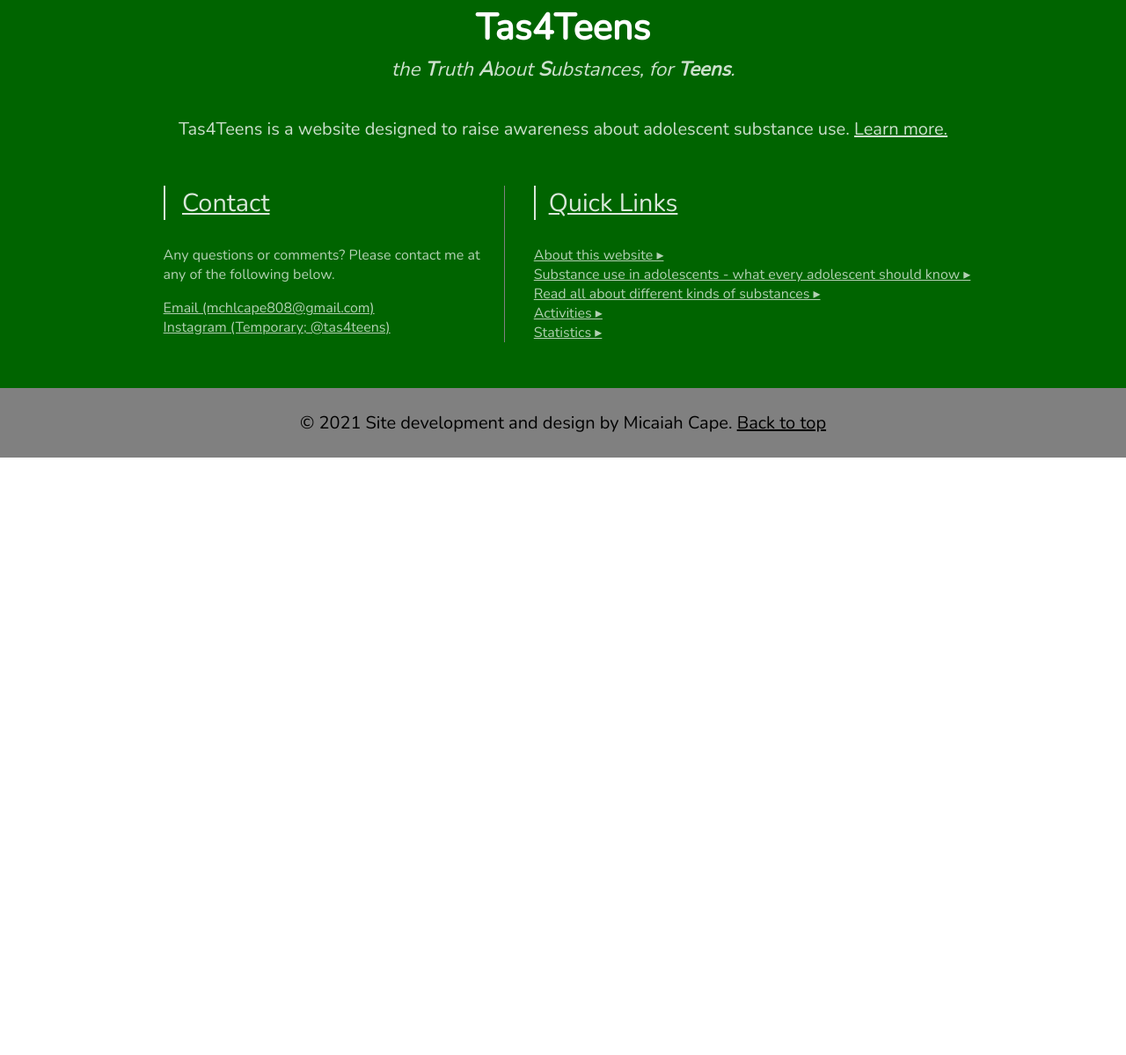
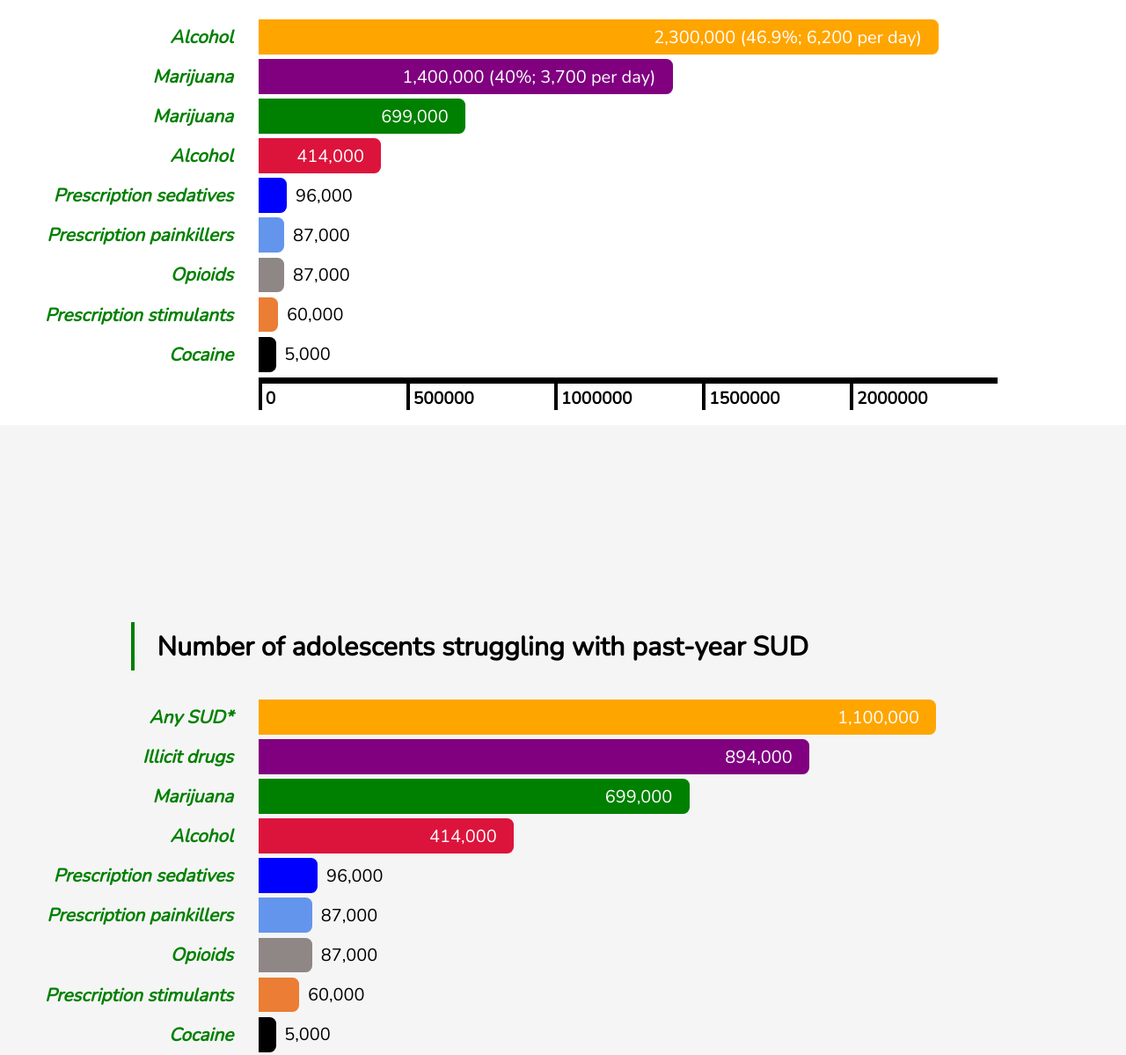
Before and after one commit to tas4teens/h, a plain HTML site: page statistics.html in a window 1280 px wide. Shown: the part 1360-2559 px from the top of the page at 88% size. Before the commit the page ends 1880 px from the top, so only its background shows below. Drawn offline with nearby package versions, Linux system fonts and the light colour scheme.

Commit message:
more statistics done

```diff
--- a/css/statistics.css
+++ b/css/statistics.css
@@ -64,6 +64,15 @@
 
  }
 
+ #graphScale1{
+   border-top: 6px solid black;
+   margin-top: 0.3%;
+   margin-left: 23.2%;
+   width: 65%;
+   display: flex;
+
+}
+
  .percentDiv{
     border-left: 4px solid black;
     border-top: 1px solid black;
@@ -111,6 +120,12 @@ hr{
    margin-right: 30%;
    margin-top: 4%;
    margin-bottom: 4%;
+}
+
+#sud{
+   background-color: whitesmoke;
+   margin-top: 0;
+   padding-top: 15%;
 }
 
 
--- a/js/statistics.js
+++ b/js/statistics.js
@@ -26,12 +26,87 @@ var listOfFirstDrugs = [
 
 {Drug: 'Cocaine', Stat: [['12th grade', 4.1, 2.9, 0.8, 'No data available'], ['10th grade', 1.6, 1.1, 0.4, 'No data available'], ['8th grade', 1.6, 0.5, 0.1, 'No data available']], color: 'brown'}];
 
-function drawFirstGraph(maxStat, increment, row, col){
+var listOfInitiation = [{drug: 'Alcohol', stat: 2300000, color: 'orange', display: '2,300,000 (46.9%; 6,200 per day)'},
+{drug: 'Marijuana', stat: 1400000, color: 'purple', display: '1,400,000 (40%; 3,700 per day)'},
+{drug: 'Marijuana', stat: 699000, color: 'green', display: '699,000'},
+{drug: 'Alcohol', stat: 414000, color: 'crimson', display: '414,000'},
+{drug: 'Prescription sedatives', stat: 96000, color: 'blue', display: '96,000'},
+{drug: 'Prescription painkillers', stat: 87000, color: 'cornflowerblue', display: '87,000'},
+{drug: 'Opioids', stat: 87000, color: '#8f8786', display: '87,000'},
+{drug: 'Prescription stimulants', stat: 66000, color: '#eb7d34', display: '60,000'},
+{drug: 'Cocaine', stat: 5000, color: 'black', display: '5,000'}];
+
+var listOfSUD = [{drug: 'Any SUD*', stat: 1100000, color: 'orange', display: '1,100,000'},
+{drug: 'Illicit drugs', stat: 894000, color: 'purple', display: '894,000'},
+{drug: 'Marijuana', stat: 699000, color: 'green', display: '699,000'},
+{drug: 'Alcohol', stat: 414000, color: 'crimson', display: '414,000'},
+{drug: 'Prescription sedatives', stat: 96000, color: 'blue', display: '96,000'},
+{drug: 'Prescription painkillers', stat: 87000, color: 'cornflowerblue', display: '87,000'},
+{drug: 'Opioids', stat: 87000, color: '#8f8786', display: '87,000'},
+{drug: 'Prescription stimulants', stat: 66000, color: '#eb7d34', display: '60,000'},
+{drug: 'Cocaine', stat: 5000, color: 'black', display: '5,000'}];
+
+function drawNormalGraph(max, incr, destination, source){
+    for(var i = 0; i<source.length; i++){
+        var newCont = document.createElement('div');
+        newCont.className = 'container';
+        document.getElementsByClassName('graph')[destination].appendChild(newCont);
+    }
+
+    for(var i = 0; i<source.length; i++){
+        var drugName = document.createElement('section');
+        drugName.className = 'graphText';
+        drugName.innerHTML = source[i].drug;
+        document.getElementsByClassName('graph')[destination].getElementsByClassName('container')[i].appendChild(drugName);
+    }
+
+    for(var i = 0; i<source.length; i++){
+        var bar = document.createElement('div');
+        bar.className = 'graphBars';
+        document.getElementsByClassName('graph')[destination].getElementsByClassName('container')[i].appendChild(bar);
+    }
+
+    for(var i = 0; i<source.length; i++){
+
+        var drugStat = document.getElementsByClassName('graph')[destination].getElementsByClassName('graphBars')[i];
+        var drugStatWidth = ((source[i].stat/max) * 65) - 1.5;
+        drugStat.style.width = drugStatWidth + '%';
+        if (drugStatWidth > 6){
+            drugStat.innerHTML = source[i].display;
+        }else{
+            var outsideText = document.createElement('p');
+            outsideText.className = 'outsideText';
+            outsideText.innerHTML = source[i].display;
+            document.getElementsByClassName('graph')[destination].getElementsByClassName('container')[i].appendChild(outsideText);
+        }
+
+        drugStat.style.backgroundColor = source[i].color;
+
+    }
+
+    var line = document.createElement('div');
+    line.id = 'graphScale1';
+    document.getElementsByClassName('graph')[destination].appendChild(line);
+
+    for(var i = 0; i< (max/incr); i++){
+        var percentages = document.createElement('div');
+        percentages.className = 'percentDiv';
+        percentages.innerHTML = (i*incr);
+        document.getElementById('graphScale1').appendChild(percentages);
+    }
+
+    for(var i = 0; i< (max/incr); i++){
+        document.getElementsByClassName('graph')[destination].getElementsByClassName('percentDiv')[i].style.width = (100 / (max/incr)) + '%';
+        document.getElementsByClassName('graph')[destination].getElementsByClassName('percentDiv')[i].style.maxWidth = (100 / (max/incr)) + '%';
+    }
+}
+
+function drawFirstGraph(maxStat, increment, row, col, destination){
     trimmed = [];
         for(var i = 0; i<listOfFirstDrugs.length; i++){
             var newCont = document.createElement('div');
             newCont.className = 'container';
-            document.getElementById('graph1').appendChild(newCont);
+            document.getElementsByClassName('graph')[destination].appendChild(newCont);
         }
 
         for(var i = 0; i<listOfFirstDrugs.length; i++){
@@ -72,7 +147,7 @@ function drawFirstGraph(maxStat, increment, row, col){
 
         var line = document.createElement('div');
         line.id = 'graphScale';
-        document.getElementById('graph1').appendChild(line);
+        document.getElementsByClassName('graph')[destination].appendChild(line);
 
         for(var i = 0; i< (maxStat/increment); i++){
             var percentages = document.createElement('div');
@@ -255,7 +330,7 @@ function changeGradeGraph(){
 
     var temp = listofgrades.indexOf(document.getElementsByClassName('grade')[0].innerHTML);
     var temp1 = listofprevalences.indexOf(g.innerHTML)
-    drawFirstGraph(scale[temp][temp1][0], scale[temp][temp1][1], temp, temp1);
+    drawFirstGraph(scale[temp][temp1][0], scale[temp][temp1][1], temp, temp1, 0);
 }
 
 function changePrevalenceGraph(){
@@ -276,10 +351,12 @@ function changePrevalenceGraph(){
 
     var temp = listofgrades.indexOf(g.innerHTML);
     var temp1 = listofprevalences.indexOf(document.getElementsByClassName('prevalenceOfUse')[0].innerHTML);
-    drawFirstGraph(scale[temp][temp1][0], scale[temp][temp1][1], temp, temp1);
+    drawFirstGraph(scale[temp][temp1][0], scale[temp][temp1][1], temp, temp1, 0);
 }
 
-drawFirstGraph(65, 13, 0, 1);
+drawFirstGraph(65, 13, 0, 1, 0);
+drawNormalGraph(1200000, 300000, 2, listOfSUD);
+drawNormalGraph(2500000, 500000, 1, listOfInitiation);
 
 createDropDowns();
 
--- a/statistics.html
+++ b/statistics.html
@@ -83,7 +83,7 @@
         <p class = 'graphTitle'>Prevalence of use in the past year of selected substances among 12th graders, 2020</p>
         <p class = 'graphSubTitle'>*Prevalence of use: The proportion of the population who has used a particular substance in a certain period. For example, if alcohol's prevalence of use within the past year is 40%, it means 40% of people used alcohol at least once in the past year.</p>
         <p class = 'graphSubTitle'>The graph is interactive! Select a grade level and a duration for prevalence of use. If a substance did not show up, no data is available for that substance. (Source: <a href="https://www.drugabuse.gov/drug-topics/trends-statistics/monitoring-future/monitoring-future-study-trends-in-prevalence-various-drugs" target = '_blank' class = 'citations'>Monitoring The Future</a>)</p>
-        <div id = 'graph1'>
+        <div class = 'graph'>
             <div id = 'graph1Selection'>
                 <div id = 'graph1Left'>
                     <p id = 'selectGrade'>Select a grade...</p>
@@ -103,7 +103,14 @@
     </section>
 
     <section id = 'initiation'>
-        <p class = 'graphTitle'>Initiation (starting) of substance use</p>
+        <p class = 'graphTitle'>Number of adolescents that started to use a substance in the past year</p>
+        <div class = 'graph'></div>
+    </div>
+
+
+    <section id = 'sud'>
+        <p class = 'graphTitle'>Number of adolescents struggling with past-year SUD</p>
+        <div class = 'graph'></div>
     </div>
 
    <!--!!!!!!!!!!!!!!!!!!!!!!!!!!!!!!!!!!!!!!!!!!!!!!!!!!!-->
```
